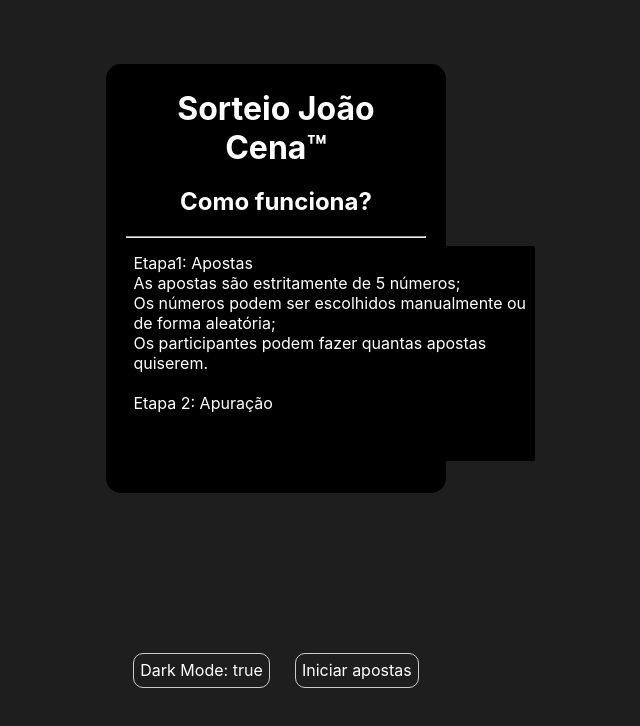
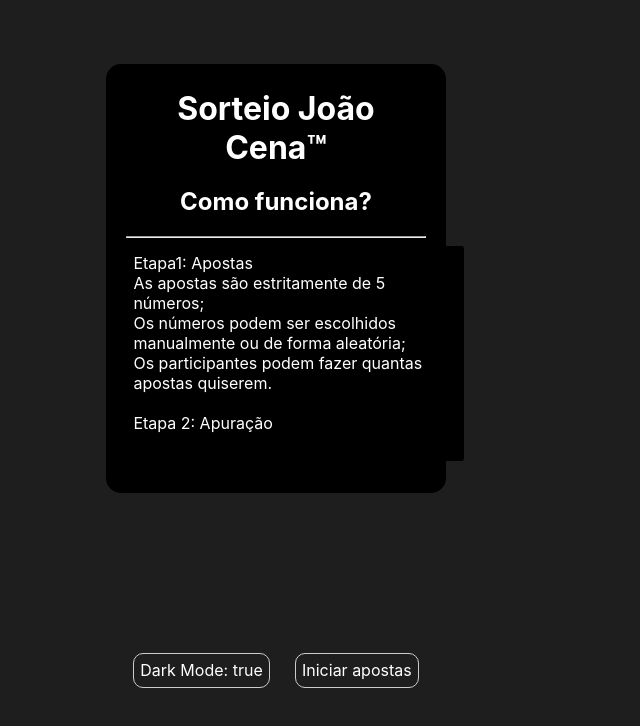
Before and after one commit to joao-tc/Dell2024, a Svelte app in the folder web/: page / in a window 1280 px wide. Shown: the top 726 px of the page, without its empty margins (364-1004 px from the left). Built offline with nearby package versions, Linux system fonts and the light colour scheme.

Commit message:
Add files via upload

```diff
--- a/web/src/AddGhost.svelte
+++ b/web/src/AddGhost.svelte
@@ -30,7 +30,7 @@
         }
 
     input {
-        border-radius: 10px;
+        border-radius: 5px;
     }
 
     .dark {
--- a/web/src/Stages/Menu.svelte
+++ b/web/src/Stages/Menu.svelte
@@ -11,7 +11,7 @@
     <hr>
 
     <div class="text">
-        <textarea cols="37" rows="10" class:dark={darkMode} disabled>
+        <textarea cols="30" rows="10" class:dark={darkMode} disabled>
 {text}
         </textarea>
     </div>
@@ -29,7 +29,13 @@
     }
 
     textarea::-webkit-scrollbar {
-        background: black;
+        background: rgba(0, 0, 0, 0);
+        width: 3px;
+    }
+
+    textarea::-webkit-scrollbar-thumb {
+        background: rgba(100, 100, 100, 0.5);
+        border-radius: 5px;
     }
 
     .dark {
--- a/web/src/Stages/Winners.svelte
+++ b/web/src/Stages/Winners.svelte
@@ -27,7 +27,7 @@
         <h1>Vencedores:</h1>
     {/if}
         <hr>
-        <textarea cols="30" rows="10">
+        <textarea cols="30" rows="10" class:dark={darkMode}>
 {getWinnersText()}
         </textarea>
         <!-- <h4></h4> -->
@@ -42,9 +42,26 @@
 
 <style>
 
+    textarea {
+        resize: none;
+        background: white;
+        border-color: white;
+    }
+
+    textarea::-webkit-scrollbar {
+        background: rgba(0, 0, 0, 0);
+        width: 3px;
+    }
+
+    textarea::-webkit-scrollbar-thumb {
+        background: rgba(100, 100, 100, 0.5);
+        border-radius: 5px;
+    }
+
     .dark {
         background: black;
         color: white;
+        border-color: black;
     }
 
 </style>
```
